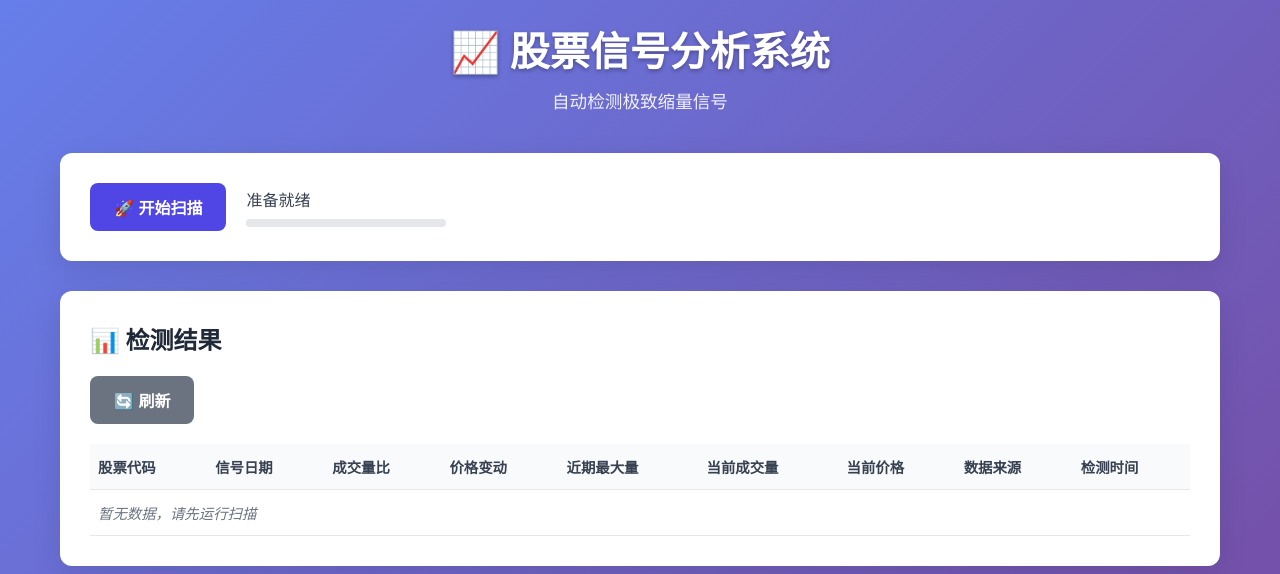
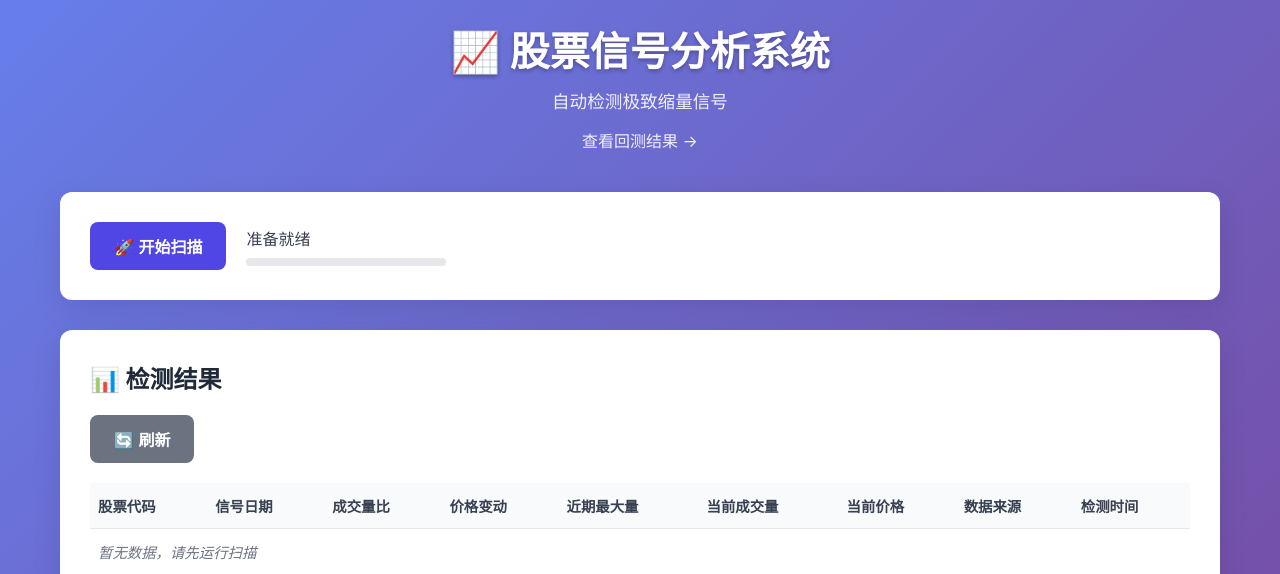
Before and after one commit to wingowen/stock_analysis, a Flask app: page / in a window 1280 px wide. Shown: the top 574 px of the page. Run offline with Flask 3, Linux system fonts and the light colour scheme; data that the repository does not hold is empty.

Commit message:
feat: 更新Web界面功能及样式
Ultraworked with [Sisyphus](https://github.com/code-yeongyu/oh-my-opencode)

Co-authored-by: Sisyphus <clio-agent@sisyphuslabs.ai>

```diff
--- a/src/web/app.py
+++ b/src/web/app.py
@@ -191,6 +191,67 @@ def get_config():
     })
 
 
+@app.route('/backtest')
+def backtest_page():
+    """渲染回测结果页面。"""
+    return render_template('backtest.html')
+
+
+@app.route('/api/backtest/results')
+def get_backtest_results():
+    """获取回测结果数据。"""
+    import pandas as pd
+
+    backtest_file = 'data/backtest_results.csv'
+
+    if not os.path.exists(backtest_file):
+        return jsonify({'error': '回测结果文件不存在，请先运行回测'}), 404
+
+    try:
+        df = pd.read_csv(backtest_file)
+
+        # 计算统计指标
+        total_trades = len(df)
+        winning_trades = len(df[df['return_pct'] > 0])
+        losing_trades = len(df[df['return_pct'] <= 0])
+        win_rate = winning_trades / total_trades if total_trades > 0 else 0
+
+        avg_return = df['return_pct'].mean()
+        median_return = df['return_pct'].median()
+        std_return = df['return_pct'].std()
+
+        max_return = df['return_pct'].max()
+        min_return = df['return_pct'].min()
+
+        # 按日期分组计算每日表现
+        df['signal_date'] = pd.to_datetime(df['signal_date'])
+        daily_returns = df.groupby(df['signal_date'].dt.date).agg({
+            'return_pct': 'mean'
+        }).reset_index()
+        daily_returns.columns = ['date', 'avg_return']
+
+        # 转换为字典
+        results = {
+            'statistics': {
+                'total_trades': int(total_trades),
+                'winning_trades': int(winning_trades),
+                'losing_trades': int(losing_trades),
+                'win_rate': float(win_rate),
+                'avg_return': float(avg_return),
+                'median_return': float(median_return),
+                'std_return': float(std_return),
+                'max_return': float(max_return),
+                'min_return': float(min_return)
+            },
+            'trades': df.to_dict('records'),
+            'daily_returns': daily_returns.to_dict('records')
+        }
+
+        return jsonify(results)
+    except Exception as e:
+        return jsonify({'error': str(e)}), 500
+
+
 # =============================================================================
 # Main Entry
 # =============================================================================
--- a/src/web/static/style.css
+++ b/src/web/static/style.css
@@ -218,6 +218,27 @@ header p {
     color: #1f2937;
 }
 
+/* Navigation */
+.nav-links {
+    margin-top: 15px;
+}
+
+.nav-link {
+    color: white;
+    text-decoration: none;
+    opacity: 0.9;
+    transition: opacity 0.3s ease;
+    display: inline-flex;
+    align-items: center;
+    gap: 5px;
+    font-size: 1rem;
+}
+
+.nav-link:hover {
+    opacity: 1;
+    text-decoration: underline;
+}
+
 /* Responsive Design */
 @media (max-width: 768px) {
     .container {
--- a/src/web/templates/index.html
+++ b/src/web/templates/index.html
@@ -11,6 +11,9 @@
         <header>
             <h1>📈 股票信号分析系统</h1>
             <p>自动检测极致缩量信号</p>
+            <nav class="nav-links">
+                <a href="/backtest" class="nav-link">查看回测结果 →</a>
+            </nav>
         </header>
 
         <div class="scan-section">
```
